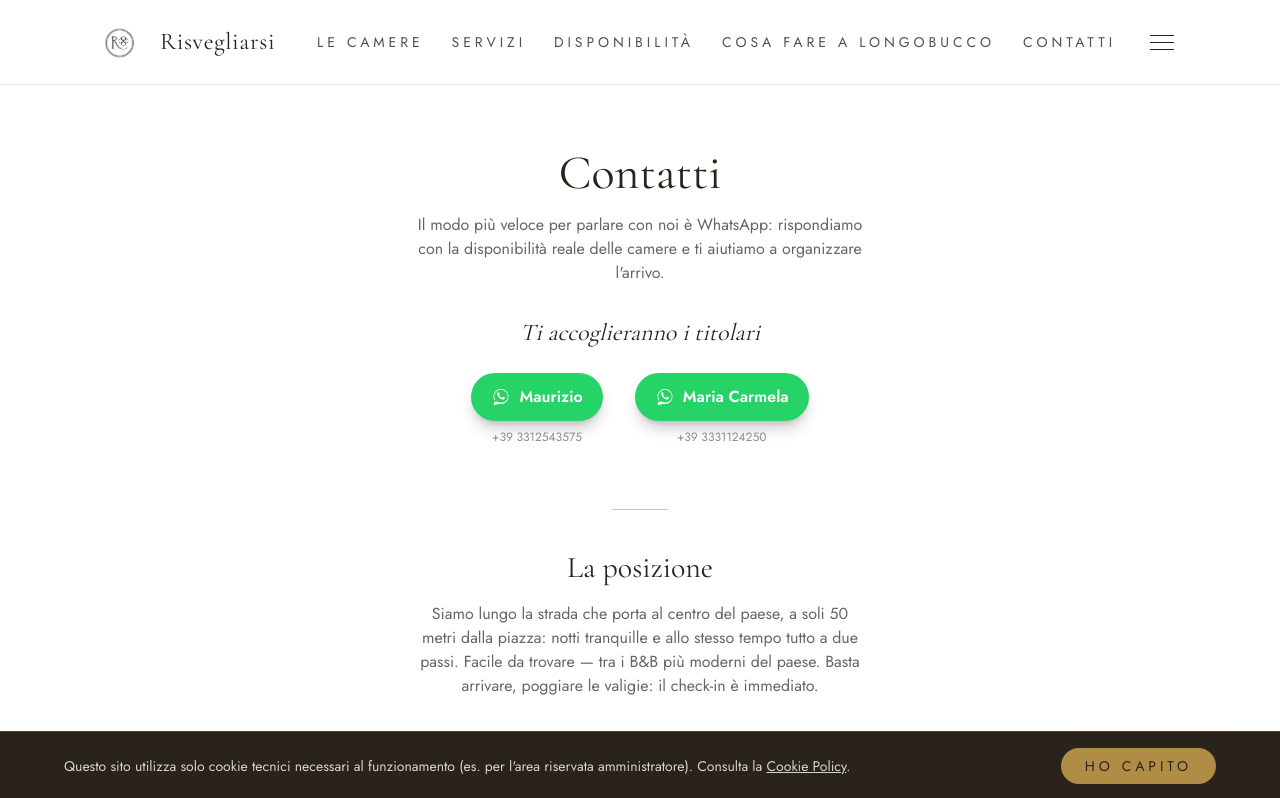
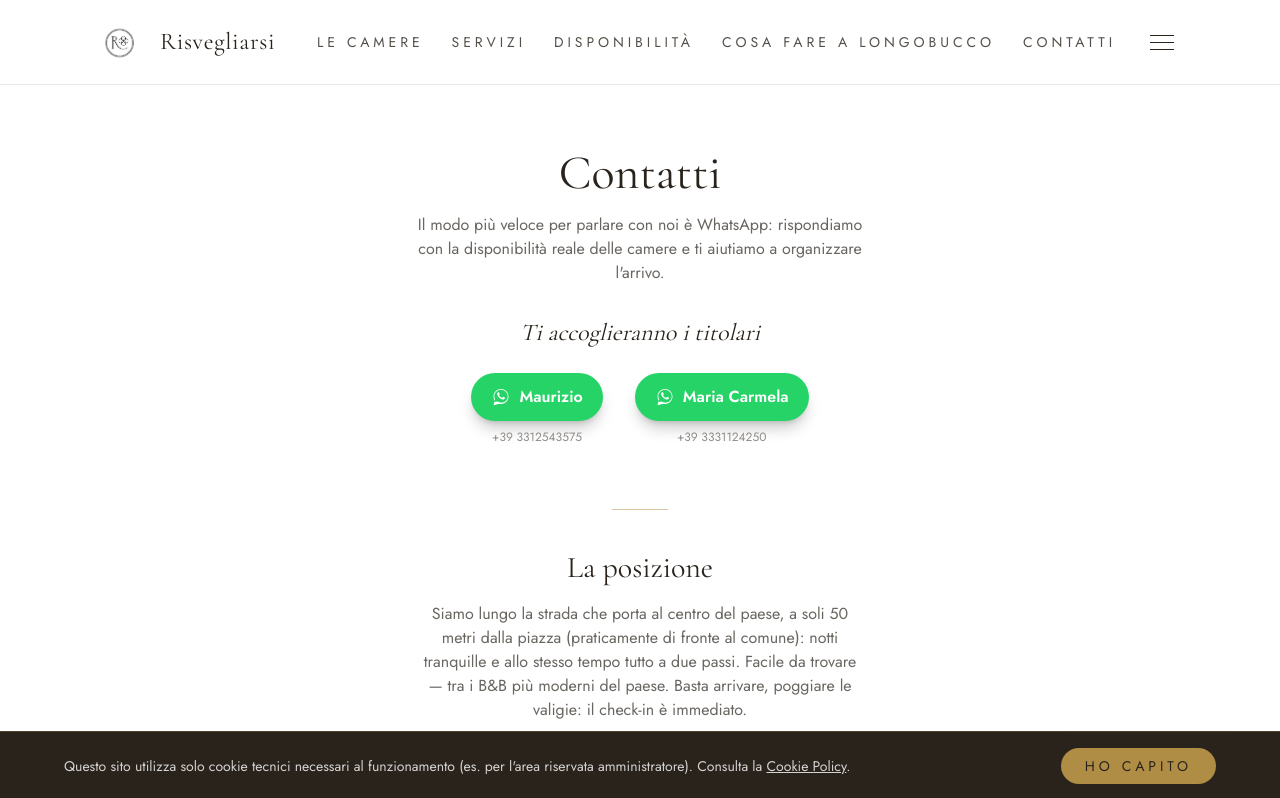
Before and after one commit to rossanorooms-prog/risvegliarsi, a Next.js app: page /contatti in a window 1280 px wide. Shown: the top 798 px of the page. Built offline with nearby package versions, Linux system fonts and the light colour scheme; grey boxes are pictures that could not be loaded.

Commit message:
Aggiunto riferimento al comune nella descrizione della posizione

```diff
--- a/app/contatti/page.tsx
+++ b/app/contatti/page.tsx
@@ -39,9 +39,10 @@ export default function ContattiPage() {
       <h2 className="mt-10 font-display text-3xl text-inchiostro">La posizione</h2>
       <p className="mx-auto mt-4 max-w-md font-body text-inchiostro/70">
         Siamo lungo la strada che porta al centro del paese, a soli 50 metri
-        dalla piazza: notti tranquille e allo stesso tempo tutto a due passi.
-        Facile da trovare — tra i B&amp;B più moderni del paese. Basta arrivare,
-        poggiare le valigie: il check-in è immediato.
+        dalla piazza (praticamente di fronte al comune): notti tranquille e
+        allo stesso tempo tutto a due passi. Facile da trovare — tra i B&amp;B
+        più moderni del paese. Basta arrivare, poggiare le valigie: il
+        check-in è immediato.
       </p>
 
       <div className="mt-14 overflow-hidden rounded-2xl border border-inchiostro/10">
```
